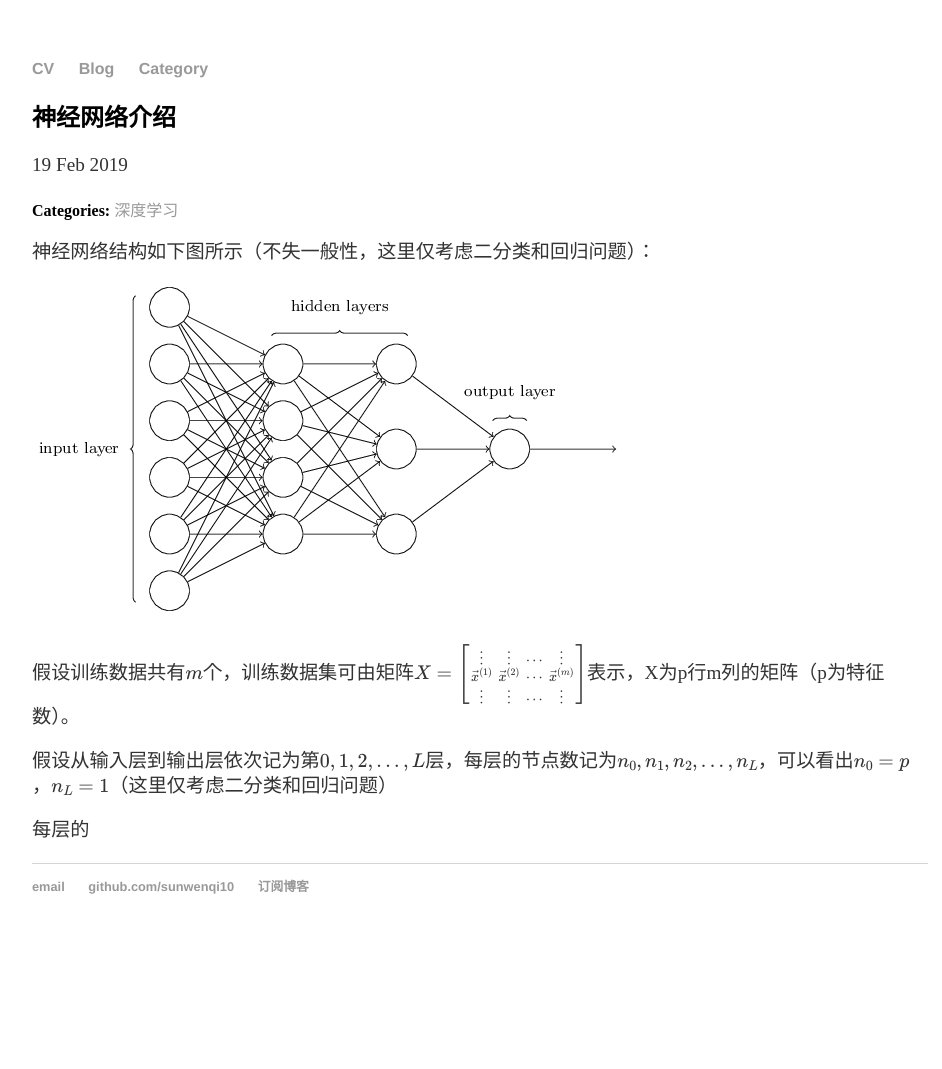
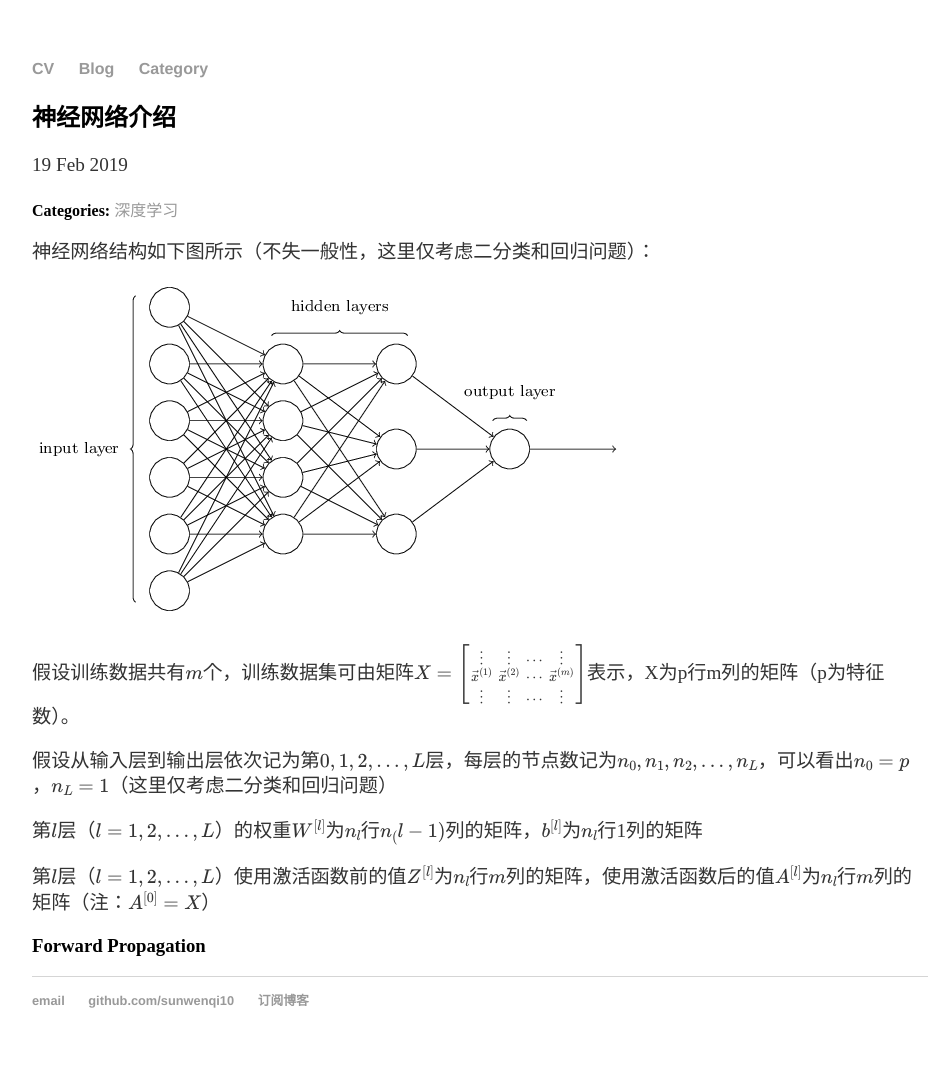
Before and after one commit to sunwenqi10/sunwenqi10.github.io, a Jekyll site: the page built from _posts/2019-02-19-Introduction_to_Neural_Network.md, in a window 1280 px wide. Shown: the whole page, without its empty margins (160-1102 px from the left). Built offline with Jekyll 4.4.1, drawn with Linux system fonts in a browser that asks for light colours; formulas are drawn with MathJax 3; comment, search, counter and statistics services are not loaded; before the commit the page ends 955 px from its top, so only the background shows below that.

Commit message:
Update 2019-02-19-Introduction_to_Neural_Network.md

```diff
--- a/_posts/2019-02-19-Introduction_to_Neural_Network.md
+++ b/_posts/2019-02-19-Introduction_to_Neural_Network.md
@@ -13,4 +13,8 @@ date: 2019-02-19
 
 假设从输入层到输出层依次记为第$$0,1,2,...,L$$层，每层的节点数记为$$n_0,n_1,n_2,...,n_L$$，可以看出$$n_0=p$$，$$n_L=1$$（这里仅考虑二分类和回归问题）
 
-每层的
+第$$l$$层（$$l=1,2,...,L$$）的权重$$W^{[l]}$$为$$n_l$$行$$n_(l-1)$$列的矩阵，$$b^{[l]}$$为$$n_l$$行1列的矩阵
+
+第$$l$$层（$$l=1,2,...,L$$）使用激活函数前的值$$Z^{[l]}$$为$$n_l$$行$$m$$列的矩阵，使用激活函数后的值$$A^{[l]}$$为$$n_l$$行$$m$$列的矩阵（注：$$A^{[0]}=X$$）
+
+### Forward Propagation
```
